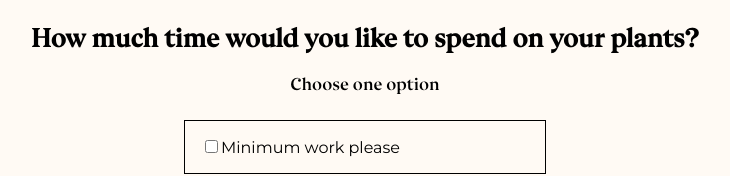
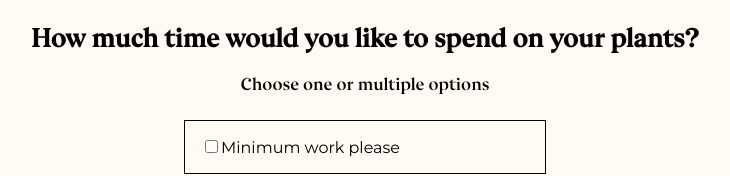
Before and after one commit to jennifertechel/plant-app, a React (Vite) app: page /quizpagetwo in a window 1280 px wide. Shown: the part 183-359 px from the top of the page, without its empty margins (275-1005 px from the left). Built offline with nearby package versions, Linux system fonts and the light colour scheme; no server answers.

Commit message:
Change text

```diff
--- a/src/pages/QuizPageTwo.tsx
+++ b/src/pages/QuizPageTwo.tsx
@@ -15,7 +15,7 @@ function QuizPageTwo() {
         <h2 className={classes.h2}>
           How much time would you like to spend on your plants?
         </h2>
-        <p>Choose one option</p>
+        <p>Choose one or multiple options</p>
         <ErrorBoundary>
           <form className={classes.form}>
             <Input
```
